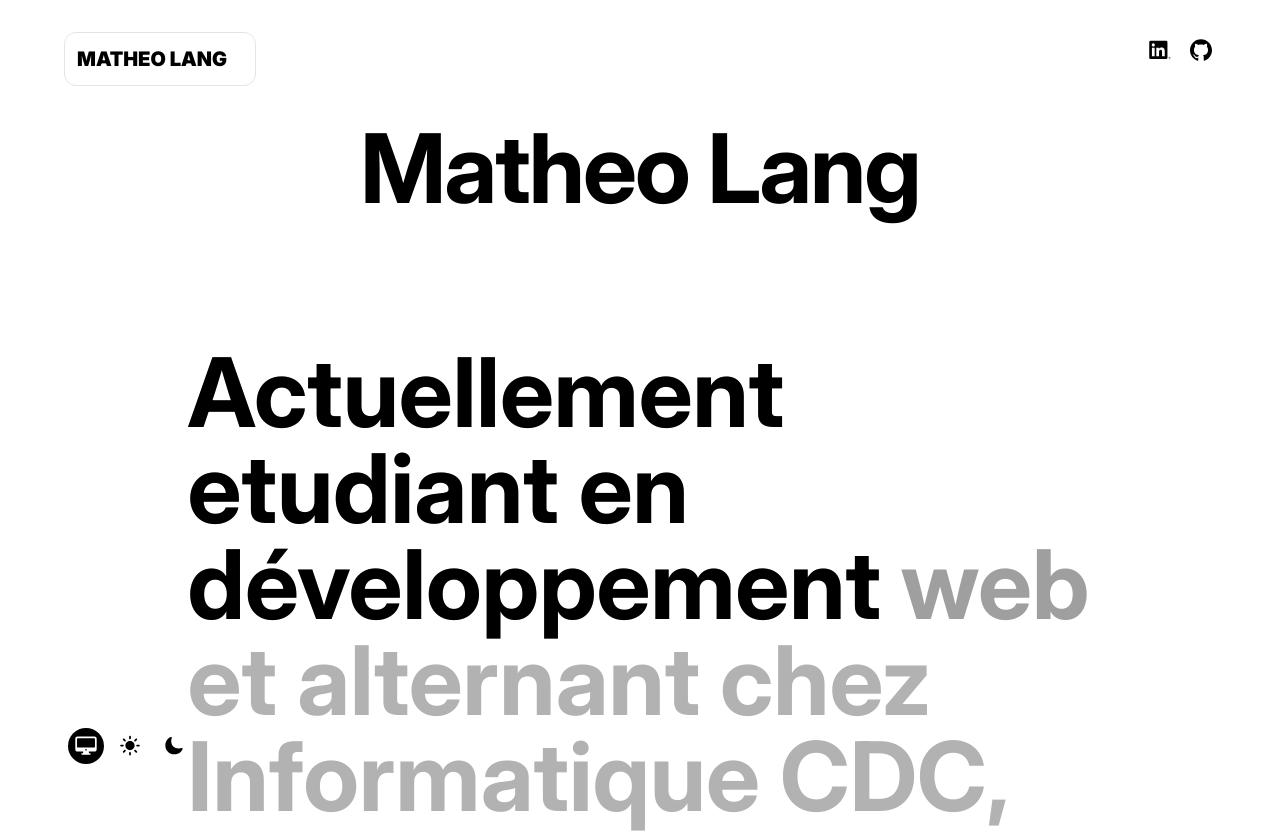
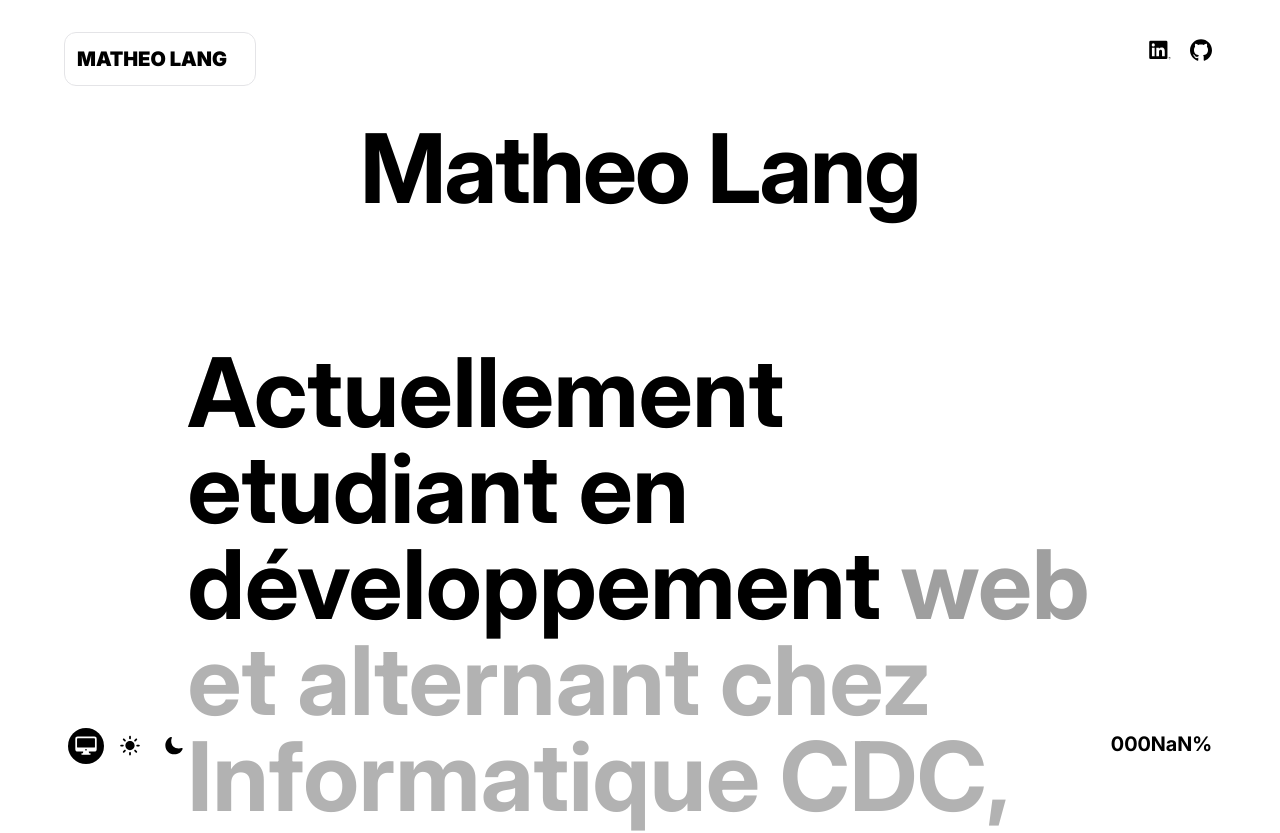
Before and after one commit to Matsuel/portfolio, a Next.js app: page / in a window 1280 px wide. Shown: the top 833 px of the page. Built offline with nearby package versions, Linux system fonts and the light colour scheme.

Commit message:
add percentage

```diff
--- /dev/null
+++ b/src/assets/TopArrow.tsx
@@ -0,0 +1,16 @@
+import { IconProps } from '@/types'
+import React from 'react'
+
+const TopArrow = ({
+    size = 28
+}: IconProps) => {
+
+    return (
+        <svg width={size} height={size} viewBox="0 0 28 28" fill="none" className='text-text'>
+            <path d="M13.9912 22.7422C18.9746 22.7422 23.0879 18.6289 23.0879 13.6543C23.0879 8.67969 18.9658 4.56641 13.9824 4.56641C9.00781 4.56641 4.90332 8.67969 4.90332 13.6543C4.90332 18.6289 9.0166 22.7422 13.9912 22.7422ZM13.9912 18.2773C13.5166 18.2773 13.165 17.9434 13.165 17.4688V13.1973L13.2529 11.3164L12.4355 12.3359L11.4248 13.3994C11.2842 13.5488 11.082 13.6367 10.8623 13.6367C10.4229 13.6367 10.0977 13.3203 10.0977 12.8896C10.0977 12.6699 10.168 12.4941 10.3174 12.3359L13.3408 9.27734C13.543 9.05762 13.7451 8.96094 13.9912 8.96094C14.2549 8.96094 14.457 9.06641 14.6592 9.27734L17.665 12.3359C17.8232 12.4941 17.8936 12.6699 17.8936 12.8896C17.8936 13.3203 17.5684 13.6367 17.1289 13.6367C16.9092 13.6367 16.707 13.5576 16.5664 13.3994L15.5645 12.3447L14.7383 11.3076L14.8262 13.1973V17.4688C14.8262 17.9434 14.4746 18.2773 13.9912 18.2773Z" fill="currentColor" />
+        </svg>
+
+    )
+}
+
+export default TopArrow
--- /dev/null
+++ b/src/components/Percentage.tsx
@@ -0,0 +1,19 @@
+import TopArrow from '@/assets/TopArrow';
+import useScrollPercentage from '@/hooks/usePercentage';
+import React from 'react'
+
+const Percentage = () => {
+
+    const { scrollPercentage } = useScrollPercentage();
+
+    return (
+        <div className='fixed w-auto h-auto flex flex-row justify-center items-center gap-2 p-1 bottom-8 z-50 self-end text-text bg-background text-xl font-bold'>
+            <button onClick={() => window.scrollTo({ top: 0, behavior: 'smooth' })} className={`flex flex-row items-center justify-center border-none outline-none transition-all duration-500 ease-in-out ${scrollPercentage < "010.00" ? "opacity-0": "opacity-100"}`}>
+                <TopArrow size={40} />
+            </button>
+            {scrollPercentage}%
+        </div>
+    )
+}
+
+export default Percentage
--- /dev/null
+++ b/src/hooks/usePercentage.tsx
@@ -0,0 +1,24 @@
+import { useEffect, useState } from 'react';
+
+export const useScrollPercentage = () => {
+    const [scrollPercentage, setScrollPercentage] = useState('000.00');
+
+    useEffect(() => {
+        const handleScroll = () => {
+            const scrollTop = window.scrollY;
+            const docHeight = document.documentElement.scrollHeight - window.innerHeight;
+            const scrolled = ((scrollTop / docHeight) * 100).toFixed(2).padStart(6, '0');
+            setScrollPercentage(scrolled);
+        };
+
+        window.addEventListener('scroll', handleScroll);
+
+        return () => {
+            window.removeEventListener('scroll', handleScroll);
+        };
+    }, []);
+
+    return {scrollPercentage};
+}
+
+export default useScrollPercentage;
--- a/src/pages/index.tsx
+++ b/src/pages/index.tsx
@@ -11,6 +11,9 @@ import Contact from "@/components/Contact";
 import Projects from "@/components/Projects";
 import Theme from "@/components/Theme";
 import Links from "@/components/Links";
+import useScrollPercentage from "@/hooks/usePercentage";
+import Percentage from "@/components/Percentage";
+import Cursor from "@/components/Cursor";
 
 export default function Home() {
 
@@ -18,11 +21,10 @@ export default function Home() {
 
   const { isMouseMove } = useMouseMove()
 
-
   return (
     <div className="w-full bg-background flex min-h-screen p-8 pb-20 relative"
-    onMouseEnter={handleMouseEnter}
-    onMouseLeave={handleMouseLeave}
+      onMouseEnter={handleMouseEnter}
+      onMouseLeave={handleMouseLeave}
     >
 
       {!isMouseMove || isMouseLeave ? <Sleep /> : null}
@@ -42,6 +44,7 @@ export default function Home() {
         <Projects />
         <Contact />
         <Theme />
+        <Percentage />
       </div>
     </div>
   );
```
